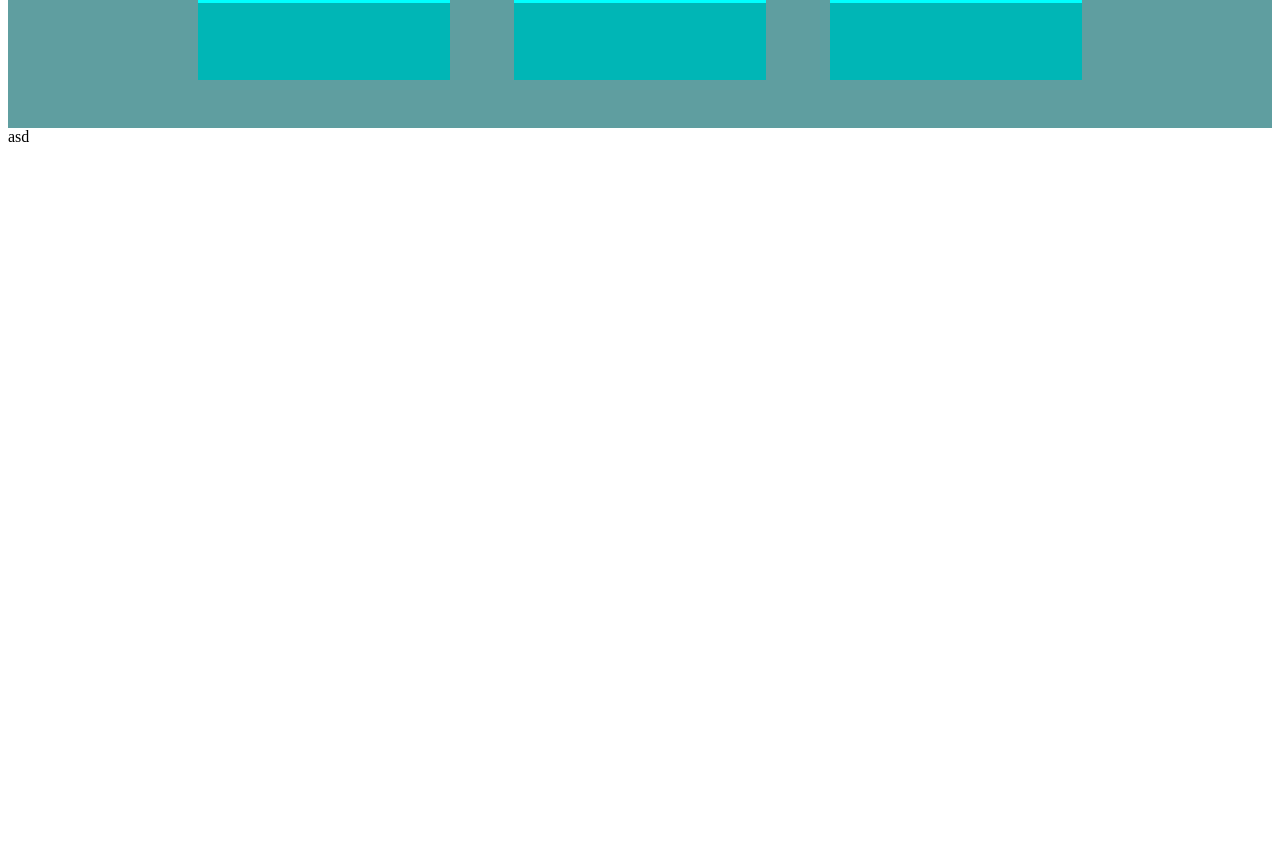
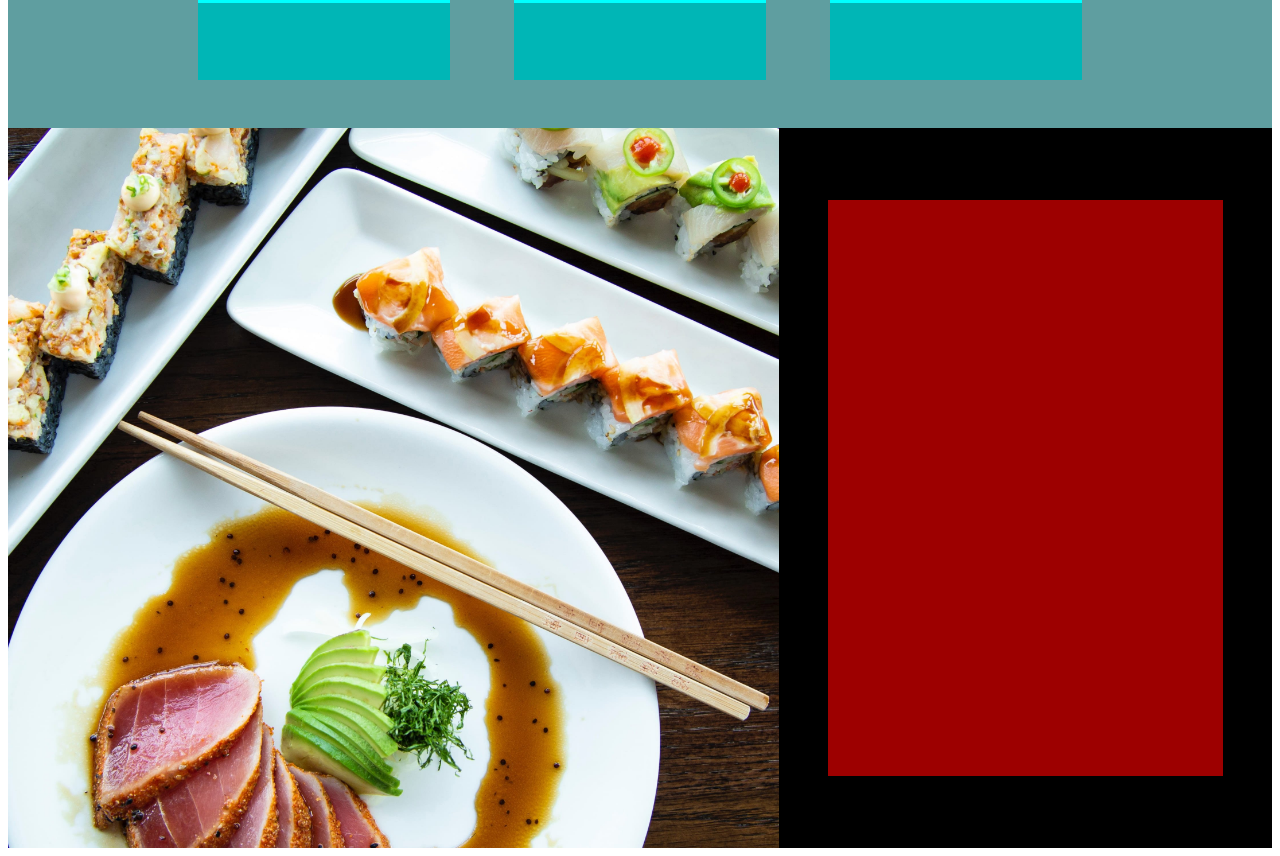
Before and after one commit to AngeloDima/proj-html-vuejs, a Vue app: page / in a window 1280 px wide. Shown: the part 1960-2816 px from the top of the page. Before the commit the page ends 2114 px from the top, so only its background shows below. Built offline with nearby package versions, Linux system fonts and the light colour scheme.

Commit message:
Section_three (macro section color)

```diff
--- a/src/components/section_three.vue
+++ b/src/components/section_three.vue
@@ -1,7 +1,10 @@
 <template>
-    <div class="div">
-        asd
-    </div>
+    <section id="section_three">
+        <div class="Sx"></div>
+        <div class="Dx">
+            <div class="info"></div>
+        </div>
+    </section>
 </template>
 
 <script>
@@ -11,5 +14,33 @@
 </script>
 
 <style lang="scss" scoped>
+    #section_three{
+        width: 100%;
+        height: 90vh;
+        background-color: rgb(236, 236, 236);
+        display: flex;
 
+        .Sx{
+            width: 61%;
+            height: 100%;
+            background-image: url(img/slider32x.jpg);
+            background-size: cover;
+            background-position: top;
+        }
+
+        .Dx{
+            width: 39%;
+            height: 100%;
+            background-color: black;
+            display: flex;
+            justify-content: center;
+            align-items: center;
+            .info{
+                width: 80%;
+                height: 80%;
+                background-color: rgba(255, 0, 0, 0.616);
+
+            }
+        }
+    }
 </style>
```
